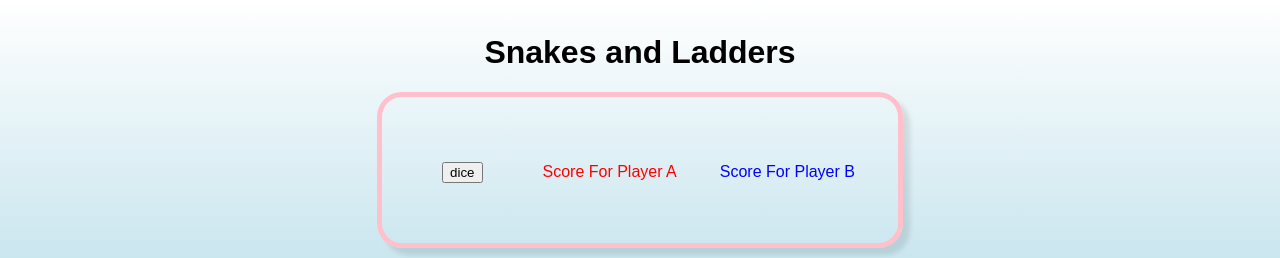
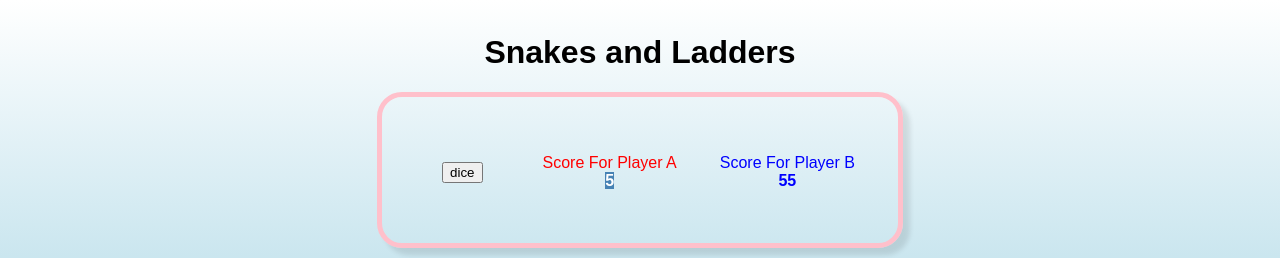
Before and after one commit to RivkaWeingarten/Snakes-and-Ladders-Game, a plain HTML site: page index.html in a window 1280 px wide. Both pictures are taken after a click on the button "dice". Shown: the top 258 px of the page. Drawn offline with Linux system fonts and the light colour scheme; a web font is replaced by a local one.

Commit message:
updating score board

```diff
--- a/MovePlayers.js
+++ b/MovePlayers.js
@@ -1,4 +1,7 @@
 console.log("hi from move");
+const scoreBoard =document.getElementById('header5')
+
+
 let red = {
   name: "player1",
   score: 0,
@@ -18,23 +21,16 @@ let blue = {
 // let startingCell = 0;
 // let score;
 let playerCh=player1
-function getScore(player){
- playerNumber=2
-  console.log (player.score)
-}
-getScore(red)
+
 
 function switchPlayer(){
 if (playerCh==='player1'){
   playerCh='player2'
-  playerNumber=2
   throwdice(blue,playerCh);
   }else{
   playerCh='player1'
-  playerNumber=1
   throwdice(red,playerCh);
   }
-  console.log('player='+playerCh+playerNumber)
 
   return playerCh
 }
@@ -45,8 +41,11 @@ function move(nextCellNum,playerCh) {
   const nextCell = document.querySelector("#cell" + nextCellNum);
 
   const playerChar = document.querySelector("#"+ playerCh);
+  const playerScore=document.querySelector('#score-'+ playerCh)
 
   nextCell.appendChild(playerChar);
+  playerScore.innerText = nextCellNum
+  playerScore.classList.add('active')
 }
 
 //https://stackoverflow.com/questions/3583724/how-do-i-add-a-delay-in-a-javascript-loop
@@ -68,13 +67,8 @@ const dice1 = document.getElementById('dice')
 console.log(dice1)
 dice1.addEventListener("click", (e) => {
   e.preventDefault();
-
-  switchPlayer()
-
-
-
-
-});
+   switchPlayer()
+ });
 
 function throwdice(player,playerCh) {
 
@@ -104,4 +98,5 @@ const positionsToMove=[];
   // console.log(score-startingCell +'numbers to move')
   // return player.destinationCell
   player.startingCell=player.destinationCell
+  playerScore.classList.remove('active')
 }
--- a/index.html
+++ b/index.html
@@ -13,8 +13,8 @@
 
 <div class="header5">
   <button id="dice">dice</button>
-  <p id="scoreA">Score For Player A</p>
-  <p id="scoreB">Score For Player B</p>
+  <p id="scoreA" >Score For Player A <br> <span id="score-player1" class="active">55</p>
+  <p id="scoreB">Score For Player B <br> <span id="score-player2">55</p>
 </div>
 
 
--- a/script.js
+++ b/script.js
@@ -1,5 +1,3 @@
-
-
 //refactored DRY
 const snakesBoard = document.querySelector('.snakesBoard')
 rownum = 11
--- a/styles.css
+++ b/styles.css
@@ -34,8 +34,15 @@ body{
 
 #scoreA,#scoreB{
     padding-right:43px;
+    text-align: center;
 
-
+}
+#score-player1, #score-player2{
+ font-weight: bolder;
+}
+.active {
+  background-color: steelblue;
+  color:white;
 }
 #scoreA{
   color:red;
@@ -44,6 +51,7 @@ body{
 #scoreB{
   color:blue;
 }
+
 
 #dice{
 margin:60px;
```
